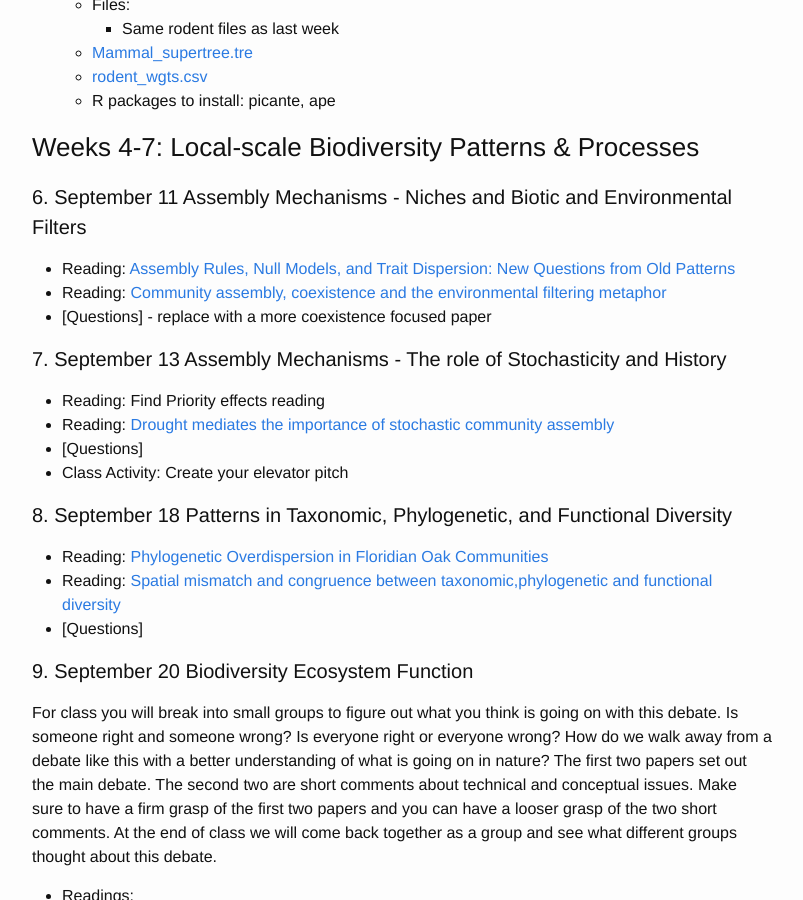
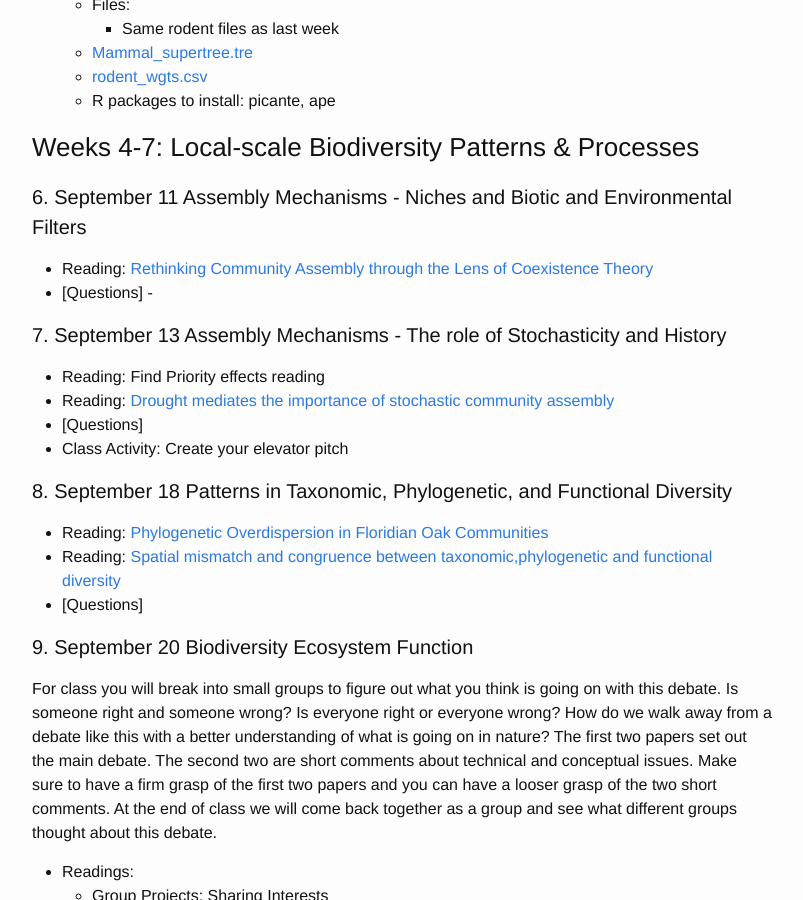
Before and after one commit to skmorgane/biodiversity-course, a Jekyll site: the page built from schedule.md, in a window 1280 px wide and 900 px high, scrolled down 989 px. Shown: the whole window, without its empty margins (238-1041 px from the left). Built offline with Jekyll 4.4.1, drawn with Linux system fonts in a browser that asks for light colours.

Commit message:
Adds new niches/filters papers

```diff
--- a/schedule.md
+++ b/schedule.md
@@ -39,9 +39,8 @@ IMPORTANT: if Date is followed by 2 asterisks then readings are not yet finalize
 ### Weeks 4-7: Local-scale Biodiversity Patterns & Processes
 
 #### 6. September 11 Assembly Mechanisms - Niches and Biotic and Environmental Filters
-* Reading: [Assembly Rules, Null Models, and Trait Dispersion: New Questions from Old Patterns](http://www.jstor.org/stable/3545686)
-* Reading: [Community assembly, coexistence and the environmental filtering metaphor](https://doi.org/10.1111/1365-2435.12345)
-* [Questions] - replace with a more coexistence focused paper
+* Reading: [Rethinking Community Assembly through the Lens of Coexistence Theory](https://doi.org/10.1146/annurev-ecolsys-110411-160411)
+* [Questions] -
 
 #### 7. September 13 Assembly Mechanisms - The role of Stochasticity and History
 * Reading: Find Priority effects reading
```
